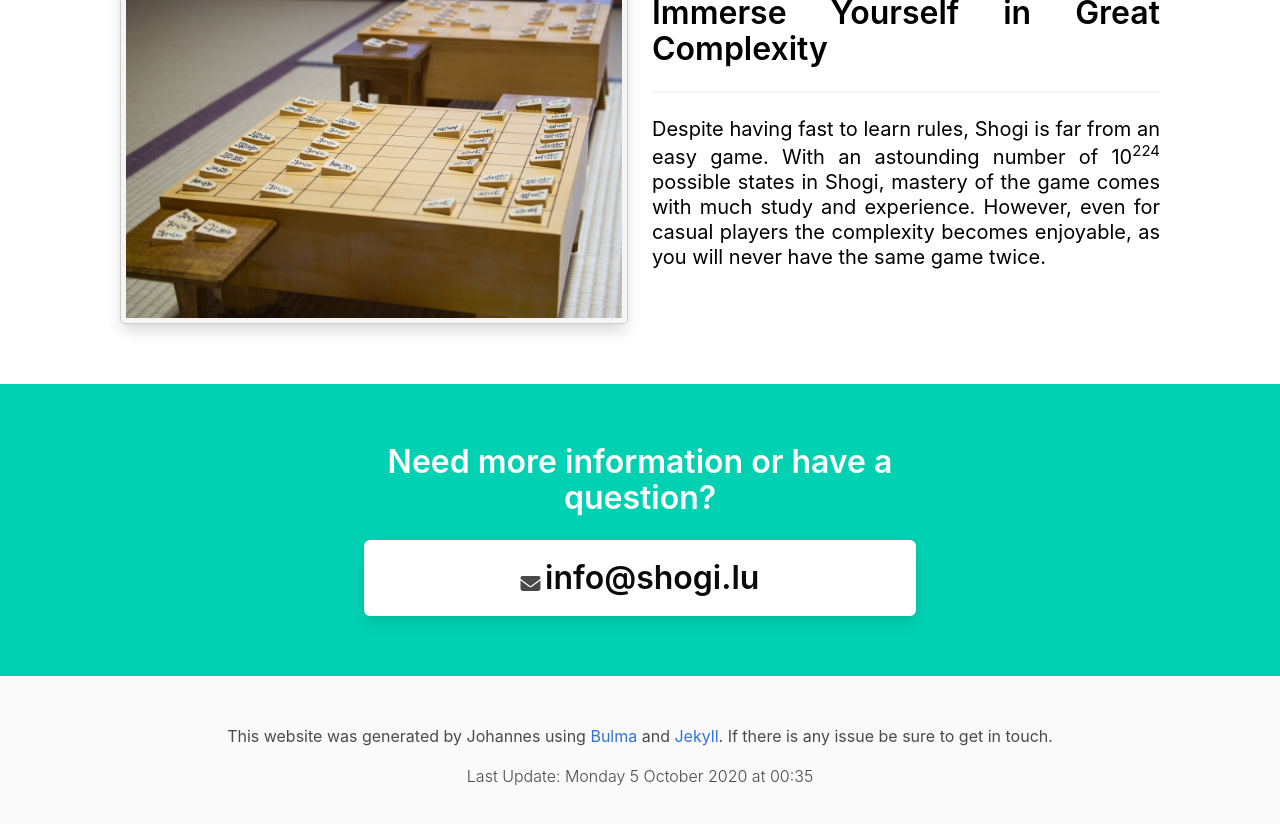
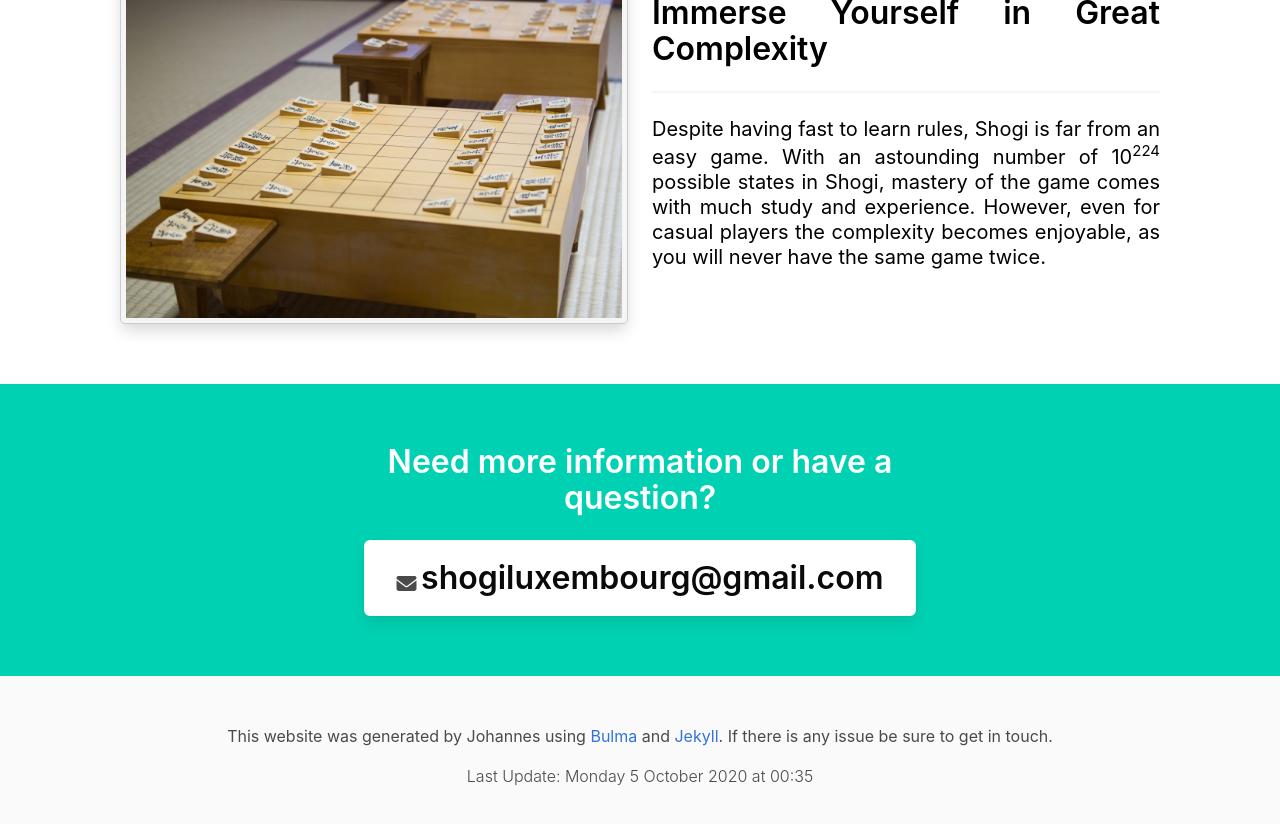
Before and after one commit to DerAndereJohannes/shogi-lu, a Jekyll site: the page built from index.html, in a window 1280 px wide and 900 px high, scrolled down 1401 px. Shown: the top 824 px of the window. Built offline with Jekyll 4.4.1, drawn with Linux system fonts in a browser that asks for light colours; nearby versions of some CDN libraries.

Commit message:
altered email address and updated image

```diff
--- a/index.html
+++ b/index.html
@@ -2,7 +2,7 @@
 layout: default
 title: Home
 ---
-{% assign slemail = "info@shogi.lu" %}
+{% assign slemail = "shogiluxembourg@gmail.com" %}
 
 <div class="tab-default">
     <!-- TAB 1: WELCOME -->
@@ -228,7 +228,7 @@
                             <div class="columns is-vcentered">
                                 <div class="column is-5">
                                     <figure class="image">
-                                        <img src="images/play/fesa.png" alt="http://www.shogi.net/fesa/" class="cent">
+                                        <img src="images/play/shogilu.png" alt="shogi.lu" class="cent">
                                     </figure>
                                 </div>
                                 <div class="column">
```
Also changed, not shown: images/play/shogilu.png (added).
